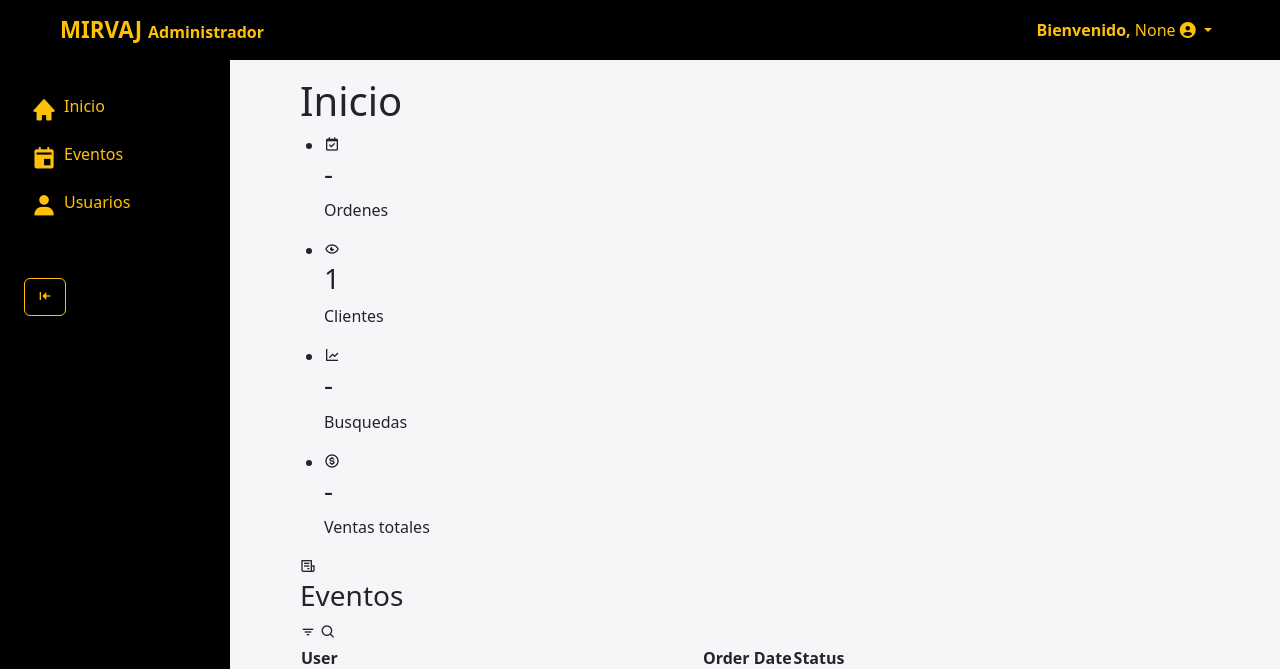
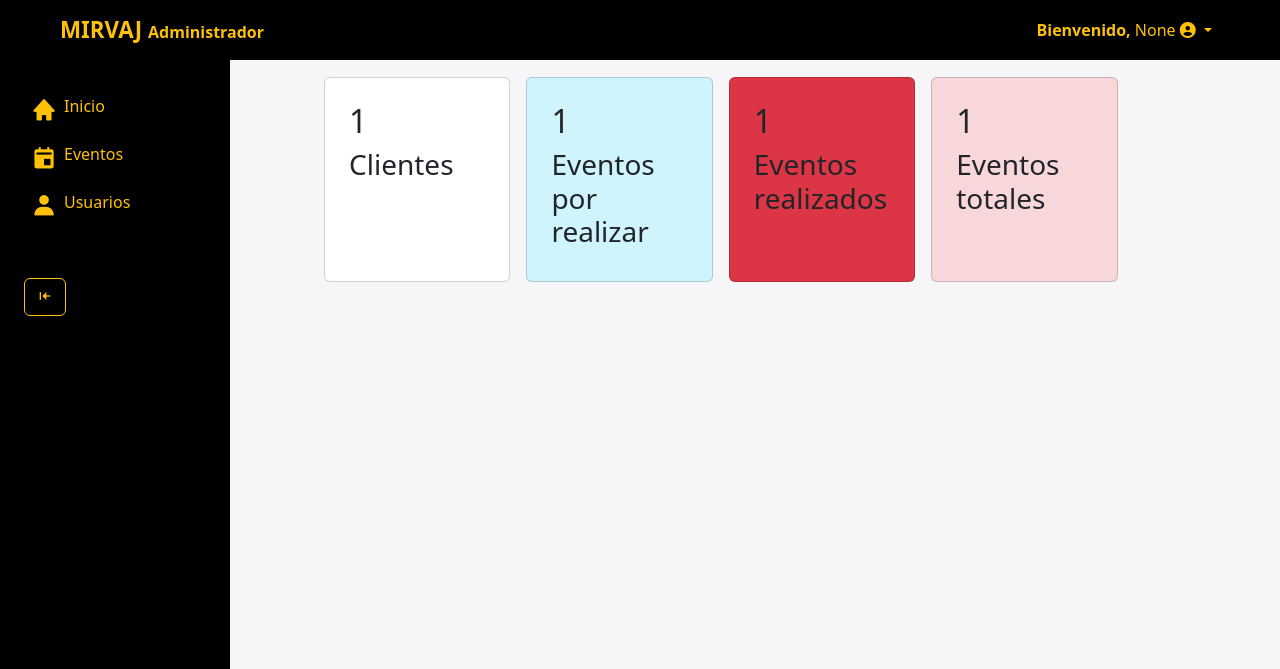
Before and after one commit to DavidDipi/EventProReserve, a Flask app: page /admin/ in a window 1280 px wide. Shown: the top 669 px of the page. Run offline with Flask 3, Linux system fonts and the light colour scheme; a user stored in the database is signed in; tables that the repository leaves empty hold one stand-in row (values such as "Sample post"); parts of the project's set-up code (start-up, migrations or seed data) failed here and were passed over; some libraries are stand-ins or nearby versions.

Commit message:
[Cambios de plantillas]

```diff
--- a/app/admin/templates/home.html
+++ b/app/admin/templates/home.html
@@ -1,109 +1,26 @@
 {% extends "includes/header.html" %}
 {% block content %}
 
-
-<main>
-    <div class="header">
-        <div class="left">
-            <h1>Inicio</h1>
-        </div>
-        <!--
-        <a href="#" class="report">
-            <i class='bx bx-cloud-download'></i>
-            <span>Download CSV</span>
-        </a>-->
+    <div class="container">
+        <ul class="d-flex gap-3 row w-100">
+            <li class="card p-4 col-3 bg-mirvaj " style="max-width: 20%;">
+                <h2>{{ total_clients }}</h2>
+                <h3>Clientes</h3>
+            </li>
+            <li class="card p-4 col-3 bg-info-subtle" style="max-width: 20%;">
+                <h2>{{ total_clients }}</h2>
+                <h3>Eventos por realizar</h3>
+            </li>
+            <li class="card p-4 col-3 bg-danger" style="max-width: 20%;">
+                <h2>{{ total_clients }}</h2>
+                <h3>Eventos realizados</h3>
+            </li>
+            <li class="card p-4 col-3 bg-danger-subtle" style="max-width: 20%;">
+                <h2>{{ total_clients }}</h2>
+                <h3>Eventos totales</h3>
+            </li>
+        </ul>
     </div>
 
-    <!-- Insights -->
-    <ul class="insights">
-        <li>
-            <i class='bx bx-calendar-check'></i>
-            <span class="info">
-                <h3>
-                    -
-                </h3>
-                <p>Ordenes</p>
-            </span>
-        </li>
-        <li><i class='bx bx-show-alt'></i>
-            <span class="info">
-                <h3>
-                    {{ total_clients }}
-                </h3>
-                <p>Clientes</p>
-            </span>
-        </li>
-        <li><i class='bx bx-line-chart'></i>
-            <span class="info">
-                <h3>
-                    -
-                </h3>
-                <p>Busquedas</p>
-            </span>
-        </li>
-        <li><i class='bx bx-dollar-circle'></i>
-            <span class="info">
-                <h3>
-                    -
-                </h3>
-                <p>Ventas totales</p>
-            </span>
-        </li>
-    </ul>
-    <!-- End of Insights -->
-
-    <div class="bottom-data">
-        <div class="orders">
-            <div class="header">
-                <i class='bx bx-receipt'></i>
-                <h3>Eventos</h3>
-                <i class='bx bx-filter'></i>
-                <i class='bx bx-search'></i>
-            </div>
-            <table>
-                <thead>
-                    <tr>
-                        <th>User</th>
-                        <th>Order Date</th>
-                        <th>Status</th>
-                    </tr>
-                </thead>
-                <tbody>
-                    <tr>
-                        <td>
-                            <img src="images/profile-1.jpg">
-                            <p>Juan Peréz</p>
-                        </td>
-                        <td>14-08-2023</td>
-                        <td><span class="status completed">Completed</span></td>
-                    </tr>
-                </tbody>
-            </table>
-        </div>
-
-        <!-- Reminders -->
-        <div class="reminders">
-            <div class="header">
-                <i class='bx bx-note'></i>
-                <h3>Remiders</h3>
-                <i class='bx bx-filter'></i>
-                <i class='bx bx-plus'></i>
-            </div>
-            <ul class="task-list">
-                <li class="completed">
-                    <div class="task-title">
-                        <i class='bx bx-check-circle'></i>
-                        <p>Start Our Meeting</p>
-                    </div>
-                    <i class='bx bx-dots-vertical-rounded'></i>
-                </li>
-            </ul>
-        </div>
-
-        <!-- End of Reminders-->
-
-    </div>
-
-</main>
 
 {% endblock %}
--- a/app/admin/templates/includes/header.html
+++ b/app/admin/templates/includes/header.html
@@ -106,7 +106,7 @@
     <!-- End of Sidebar -->
 
     <!-- Main Content -->
-    <div class="content d-flex align-items-center" id="content">
+    <div class="content d-flex align-items-center flex-column" id="content">
         {% block content %}{% endblock %}
     </div>
 
--- a/app/admin/templates/pages/users.html
+++ b/app/admin/templates/pages/users.html
@@ -1,8 +1,9 @@
 {% extends "includes/header.html" %}
 {% block content %}
 
+    <div class="container my-5 card ms-5">
 
-        <button type="button" class="btn btn-warning" data-bs-toggle="modal" data-bs-target="#registerAdmin" style="margin: 10px;">Agregar administrador</button>
+        <button type="button" class="btn btn-warning w-25 m-3" data-bs-toggle="modal" data-bs-target="#registerAdmin" style="margin: 10px;">Agregar administrador</button>
 
         <!-- Modal Registrar Administrador-->
         <div class="modal fade" id="registerAdmin" tabindex="-1" aria-labelledby="registerAdminLabel" aria-hidden="true">
@@ -96,6 +97,8 @@
             </nav>
         </div>
 
+    </div>
+
 
 {% endblock %}
 <script>
```
Also changed, not shown: app/admin/templates/pages/editEvent.html (deleted, +0 -23 lines), app/admin/templates/pages/newEvent.html (deleted, +0 -10 lines).
